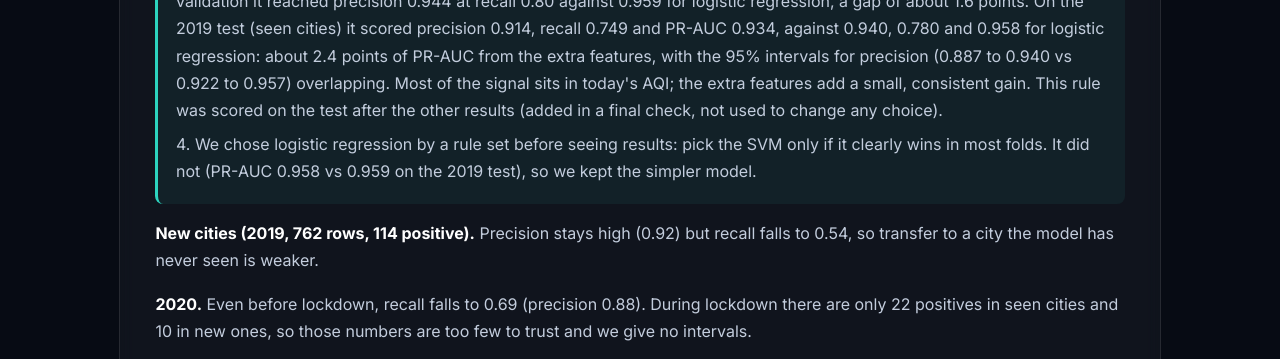
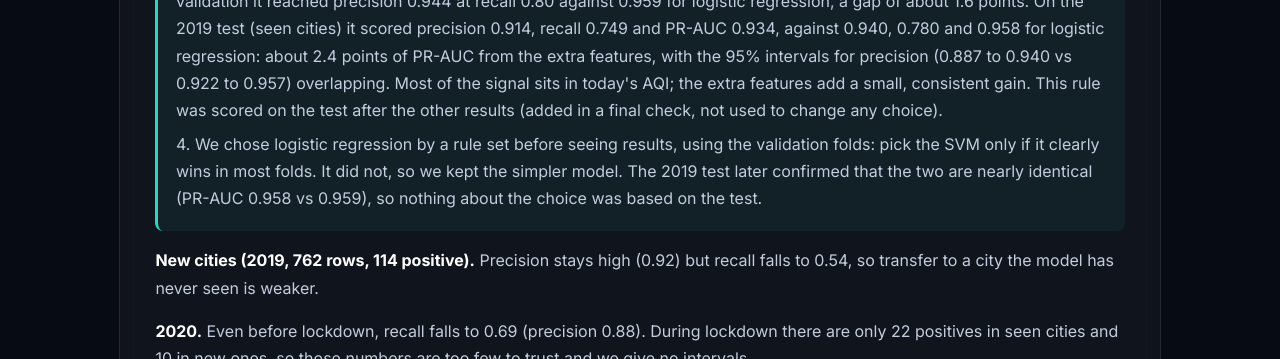
Before and after one commit to ayushi2577/AirWarn, a plain HTML site: page docs/index.html in a window 1280 px wide. Shown: the part 10680-11039 px from the top of the page. Drawn offline with nearby package versions, Linux system fonts and the light colour scheme.

Commit message:
updated UI

```diff
--- a/docs/index.html
+++ b/docs/index.html
@@ -381,7 +381,7 @@
     <p>1. At the frozen threshold, logistic regression has far higher precision than persistence (0.94 vs 0.85) but lower recall (0.78 vs 0.85). The validation target was 0.80. Recall drifted down because bad days were 33% of training but 22.6% of 2019.</p>
     <p>2. <b>Equal-recall check</b><a class="src" href="https://github.com/ayushi2577/AirWarn/blob/main/src/run_equal_recall.py" target="_blank" rel="noopener" title="src/run_equal_recall.py" aria-label="Open src/run_equal_recall.py in the repository"><svg viewBox="0 0 16 16" width="11" height="11" aria-hidden="true"><path fill="none" stroke="currentColor" stroke-width="1.7" stroke-linecap="round" d="M6.5 9.5l3-3M7 4.5l1-1a2.6 2.6 0 013.7 3.7l-1 1M9 11.5l-1 1a2.6 2.6 0 01-3.7-3.7l1-1"/></svg></a> (run after seeing the test, not used to change anything): at persistence's recall of 0.849, logistic regression reached precision 0.913 vs 0.847, a gain of <b>+6.7 points</b> (95% interval +5.0 to +8.6). The SVM gave +6.4 (+4.6 to +8.4). The gain is real but modest.</p>
     <p>3. <b>Tuned single-feature baseline</b> (bad if today's AQI is above 234, the cutoff frozen on validation and never re-tuned). On validation it reached precision 0.944 at recall 0.80 against 0.959 for logistic regression, a gap of about 1.6 points. On the 2019 test (seen cities) it scored precision 0.914, recall 0.749 and PR-AUC 0.934, against 0.940, 0.780 and 0.958 for logistic regression: about 2.4 points of PR-AUC from the extra features, with the 95% intervals for precision (0.887 to 0.940 vs 0.922 to 0.957) overlapping. Most of the signal sits in today's AQI; the extra features add a small, consistent gain. This rule was scored on the test after the other results (added in a final check, not used to change any choice).</p>
-    <p>4. We chose logistic regression by a rule set before seeing results: pick the SVM only if it clearly wins in most folds. It did not (PR-AUC 0.958 vs 0.959 on the 2019 test), so we kept the simpler model.</p>
+    <p>4. We chose logistic regression by a rule set before seeing results, using the validation folds: pick the SVM only if it clearly wins in most folds. It did not, so we kept the simpler model. The 2019 test later confirmed that the two are nearly identical (PR-AUC 0.958 vs 0.959), so nothing about the choice was based on the test.</p>
   </div>
 
   <p><b>New cities (2019, 762 rows, 114 positive).</b> Precision stays high (0.92) but recall falls to 0.54, so transfer to a city the model has never seen is weaker.</p>
```
